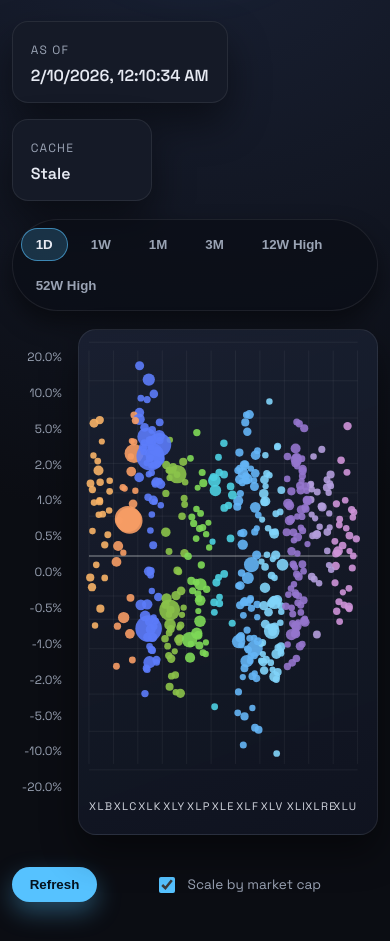
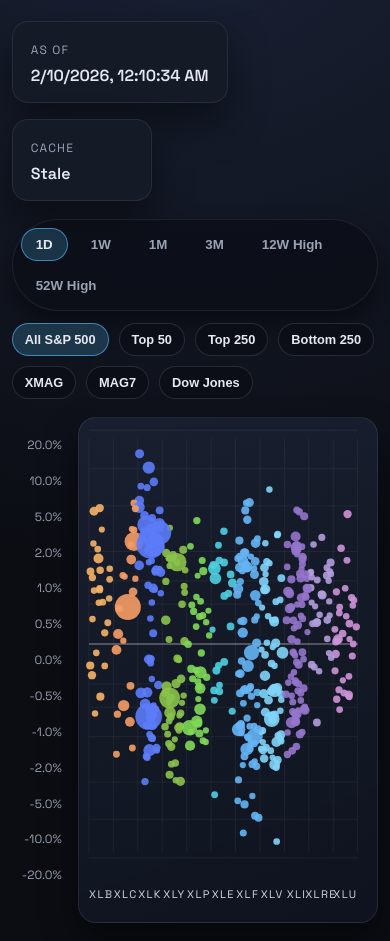
Before and after one commit to braddv/dailyslop, a website: page public/sp500ad/index.html in a window 390 px wide. Shown: the part 159-1100 px from the top of the page. Drawn offline with Linux system fonts and the light colour scheme.

Commit message:
add filters

```diff
--- a/public/sp500ad/app.js
+++ b/public/sp500ad/app.js
@@ -9,12 +9,14 @@ const capToggle = document.getElementById("capToggle");
 const metricToggle = document.getElementById("metricToggle");
 const metricSubhead = document.getElementById("metricSubhead");
 const backBtn = document.getElementById("backBtn");
+const filterButtons = document.querySelectorAll(".filter-btn");
 
 let lastStocks = [];
 let selectedMetric = "changePercent";
 let viewMode = "sector"; // sector | subindustry
 let selectedSector = null;
 const pinnedSymbols = new Set();
+let activeFilter = "all";
 
 const METRICS = {
   changePercent: {
@@ -71,6 +73,16 @@ const SECTOR_COLORS = {
   "Utilities": "#ce93d8",
 };
 
+const DOW_SYMBOLS = new Set([
+  "AAPL", "AMGN", "AMZN", "AXP", "BA", "CAT", "CRM", "CSCO", "CVX", "DIS",
+  "DOW", "GS", "HD", "HON", "IBM", "INTC", "JNJ", "JPM", "KO", "MCD",
+  "MMM", "MRK", "MSFT", "NKE", "PG", "TRV", "UNH", "V", "VZ", "WMT"
+]);
+
+const XMAG_EXCLUDES = new Set([
+  "GOOG", "GOOGL", "META", "MSFT", "AMZN", "TSLA", "AAPL", "NVDA"
+]);
+
 function formatDate(value) {
   if (!value) return "--";
   const date = new Date(value);
@@ -110,12 +122,12 @@ function buildTicks(min, max) {
   return Array.from(ticks).sort((a, b) => b - a);
 }
 
-function radiusScale(cap, minCap, maxCap) {
+function radiusScale(cap, minCap, maxCap, scaleFactor = 1) {
   if (!Number.isFinite(cap) || !Number.isFinite(minCap) || !Number.isFinite(maxCap)) {
-    return 4.0;
+    return 4.0 * scaleFactor;
   }
-  const minR = 3;
-  const maxR = 14;
+  const minR = 3 * scaleFactor;
+  const maxR = 14 * scaleFactor;
   if (maxCap === minCap) return (minR + maxR) / 2;
   const t =
     (Math.sqrt(cap) - Math.sqrt(minCap)) /
@@ -201,10 +213,47 @@ function splitLabel(text) {
 function updateSubhead() {
   if (!metricSubhead) return;
   let base = METRICS[selectedMetric]?.subhead || "";
+  if (activeFilter === "top50") {
+    base = `${base} (Top 50 market cap)`;
+  } else if (activeFilter === "dow") {
+    base = `${base} (Dow Jones)`;
+  }
   if (viewMode === "subindustry" && selectedSector) {
     base = `${base} (${selectedSector} sub-industries)`;
   }
   metricSubhead.textContent = base;
+}
+
+function applyFilter(stocks) {
+  const cleaned = stocks.filter((s) => s.symbol !== "GOOGL");
+  if (activeFilter === "top50") {
+    return [...cleaned]
+      .filter((s) => Number.isFinite(s.marketCap))
+      .sort((a, b) => b.marketCap - a.marketCap)
+      .slice(0, 50);
+  }
+  if (activeFilter === "top250") {
+    return [...cleaned]
+      .filter((s) => Number.isFinite(s.marketCap))
+      .sort((a, b) => b.marketCap - a.marketCap)
+      .slice(0, 250);
+  }
+  if (activeFilter === "bottom250") {
+    return [...cleaned]
+      .filter((s) => Number.isFinite(s.marketCap))
+      .sort((a, b) => a.marketCap - b.marketCap)
+      .slice(0, 250);
+  }
+  if (activeFilter === "xmag") {
+    return cleaned.filter((s) => !XMAG_EXCLUDES.has(s.symbol));
+  }
+  if (activeFilter === "mag7") {
+    return cleaned.filter((s) => XMAG_EXCLUDES.has(s.symbol));
+  }
+  if (activeFilter === "dow") {
+    return cleaned.filter((s) => DOW_SYMBOLS.has(s.symbol));
+  }
+  return cleaned;
 }
 
 function getGroups(stocks) {
@@ -234,7 +283,7 @@ function buildChart(stocks) {
   const innerWidth = width - padding.left - padding.right;
   const innerHeight = height - padding.top - padding.bottom;
 
-  let working = stocks;
+  let working = applyFilter(stocks);
   if (viewMode === "subindustry" && selectedSector) {
     working = working.filter((stock) => stock.sector === selectedSector);
   }
@@ -345,6 +394,7 @@ function buildChart(stocks) {
   }
 
   const useMarketCap = capToggle && capToggle.checked;
+  const scaleFactor = activeFilter === "bottom250" ? 0.5 : 1;
   const caps = filtered
     .map((s) => s.marketCap)
     .filter((value) => Number.isFinite(value) && value > 0);
@@ -371,7 +421,9 @@ function buildChart(stocks) {
     const dot = document.createElementNS("http://www.w3.org/2000/svg", "circle");
     dot.setAttribute("cx", x);
     dot.setAttribute("cy", y);
-    const radius = useMarketCap ? radiusScale(stock.marketCap, minCap, maxCap) : 3.0;
+    const radius = useMarketCap
+      ? radiusScale(stock.marketCap, minCap, maxCap, scaleFactor)
+      : 3.0;
     dot.setAttribute("r", radius);
     dot.setAttribute("fill", SECTOR_COLORS[stock.sector] || "#7aa5ff");
     dot.setAttribute("class", "dot");
@@ -484,6 +536,22 @@ if (metricToggle) {
   });
 }
 
+filterButtons.forEach((button) => {
+  button.addEventListener("click", () => {
+    const filter = button.dataset.filter;
+    if (!filter) return;
+    activeFilter = filter;
+    filterButtons.forEach((btn) => {
+      btn.classList.toggle("active", btn.dataset.filter === filter);
+    });
+    viewMode = "sector";
+    selectedSector = null;
+    if (backBtn) backBtn.classList.remove("visible");
+    updateSubhead();
+    buildChart(lastStocks);
+  });
+});
+
 if (backBtn) {
   backBtn.addEventListener("click", () => {
     viewMode = "sector";
--- a/public/sp500ad/index.html
+++ b/public/sp500ad/index.html
@@ -43,6 +43,15 @@
           <button class="toggle-btn" data-metric="pctFrom12wHigh">12W High</button>
           <button class="toggle-btn" data-metric="pctFrom52wHigh">52W High</button>
         </div>
+        <div class="filter-group">
+          <button class="filter-btn active" data-filter="all">All S&amp;P 500</button>
+          <button class="filter-btn" data-filter="top50">Top 50</button>
+          <button class="filter-btn" data-filter="top250">Top 250</button>
+          <button class="filter-btn" data-filter="bottom250">Bottom 250</button>
+          <button class="filter-btn" data-filter="xmag">XMAG</button>
+          <button class="filter-btn" data-filter="mag7">MAG7</button>
+          <button class="filter-btn" data-filter="dow">Dow Jones</button>
+        </div>
         <button class="back-btn" id="backBtn">Back to sectors</button>
       </section>
 
--- a/public/sp500ad/styles.css
+++ b/public/sp500ad/styles.css
@@ -73,6 +73,7 @@ h1 {
   display: flex;
   gap: 16px;
   flex-wrap: wrap;
+  align-items: flex-end;
 }
 
 .meta-card {
@@ -98,13 +99,41 @@ h1 {
   font-weight: 600;
 }
 
+.filter-btn {
+  background: rgba(10, 14, 22, 0.7);
+  border: 1px solid rgba(255, 255, 255, 0.12);
+  color: var(--text);
+  padding: 8px 12px;
+  border-radius: 999px;
+  cursor: pointer;
+  font-weight: 600;
+  font-size: 0.8rem;
+  transition: all 0.2s ease;
+}
+
+.filter-btn:hover {
+  border-color: rgba(255, 255, 255, 0.3);
+}
+
+.filter-btn.active {
+  background: rgba(86, 194, 255, 0.2);
+  border-color: rgba(86, 194, 255, 0.6);
+}
+
 .controls {
   display: flex;
-  justify-content: flex-start;
+  justify-content: space-between;
   align-items: center;
   gap: 12px;
   margin-bottom: 18px;
   flex-wrap: wrap;
+}
+
+.filter-group {
+  display: flex;
+  flex-wrap: wrap;
+  gap: 10px;
+  margin-left: auto;
 }
 
 .toggle-group {
```
